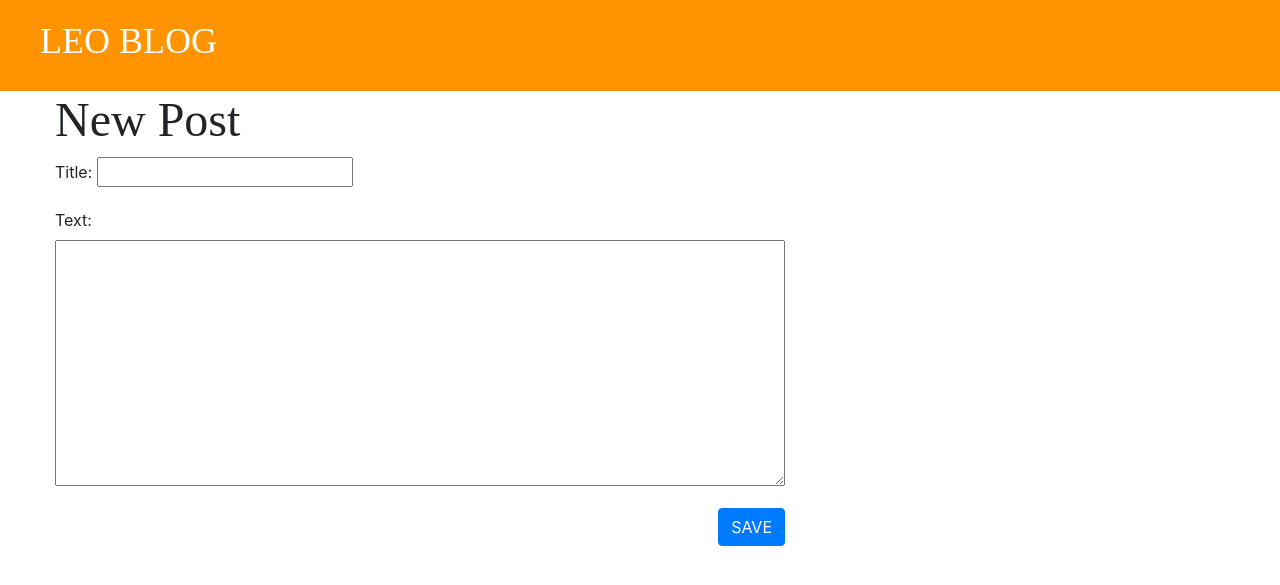
After one commit to LeoSriram/leo_django_site, a Django app: page /post/new/ in a window 1280 px wide. The commit adds this page. Shown: the top 585 px of the page. Run offline with Django 3.2, Linux system fonts and the light colour scheme; some libraries are stand-ins or nearby versions.

Commit message:
add feature to create new blog posts from frontend.

```diff
--- /dev/null
+++ b/blog/forms.py
@@ -0,0 +1,7 @@
+from django import forms
+from .models import Post
+
+class PostForm(forms.ModelForm):
+    class Meta:
+        model = Post
+        fields = ('title', 'text')
--- a/blog/static/css/blog.css
+++ b/blog/static/css/blog.css
@@ -24,9 +24,17 @@ h1, h2, h3, h4 {
 }
 
 .post {
-    margin-bottom: 70px;
+    margin-bottom: 60px;
 }
 
 .post h1 a {
     color: #000000;
 }
+
+.post-form-blog textarea {
+    width: 100%;
+}
+
+.post-form-blog .btn-primary {
+    float: right;
+}
--- a/blog/templates/blog/post_detail.html
+++ b/blog/templates/blog/post_detail.html
@@ -10,5 +10,6 @@
 
         <h1>{{ post.title }}</h1>
         <p>{{ post.text|linebreaksbr }}</p>
+
     </div>
 {% endblock %}
--- /dev/null
+++ b/blog/templates/blog/post_edit.html
@@ -0,0 +1,9 @@
+{% extends 'blog/base.html' %}
+{% block content %}
+<h1>New Post</h1>
+    <form method="post" class="post-form-blog">
+        {% csrf_token %}
+        {{ form.as_p }}
+        <button type="submit" class="btn btn-primary">SAVE</button>
+    </form>
+{% endblock %}
--- a/blog/templates/blog/post_list.html
+++ b/blog/templates/blog/post_list.html
@@ -10,6 +10,7 @@
 
             <h1><a href="{% url 'post_detail' pk=post.pk %}">{{ post.title }}</a></h1>
             <p>{{ post.text|linebreaksbr }}</p>
+
         </div>
     {% endfor %}
 {% endblock %}
--- a/blog/urls.py
+++ b/blog/urls.py
@@ -3,5 +3,6 @@ from . import views
 
 urlpatterns = [
     path('', views.post_list, name='post_list'),
-    path('post/<int:pk>/', views.post_detail, name='post_detail')
+    path('post/<int:pk>/', views.post_detail, name='post_detail'),
+    path('post/new/', views.post_new, name='post_new'),
 ]
--- a/blog/views.py
+++ b/blog/views.py
@@ -1,5 +1,7 @@
-from django.shortcuts import render, get_object_or_404
+from django.shortcuts import render, get_object_or_404, redirect
 from django.utils import timezone
+
+from .forms import PostForm
 from .models import Post
 # Create your views here.
 def post_list(request):
@@ -11,3 +13,17 @@ def post_detail(request, pk):
     post = get_object_or_404(Post, pk=pk)
     stuff_for_forntend = {'post': post}
     return render(request, 'blog/post_detail.html', stuff_for_forntend)
+
+def post_new(request):
+    if request.method == 'POST':
+        form = PostForm(request.POST)
+        if form.is_valid():
+            post = form.save(commit=False)
+            post.author = request.user
+            post.published_date = timezone.now()
+            post.save()
+            return redirect('post_detail', pk=post.pk)
+    else:
+        form = PostForm()
+        stuff_for_frontend = {'form': form}
+    return render(request, 'blog/post_edit.html', stuff_for_frontend)
```
Also changed, not shown: db.sqlite3.
